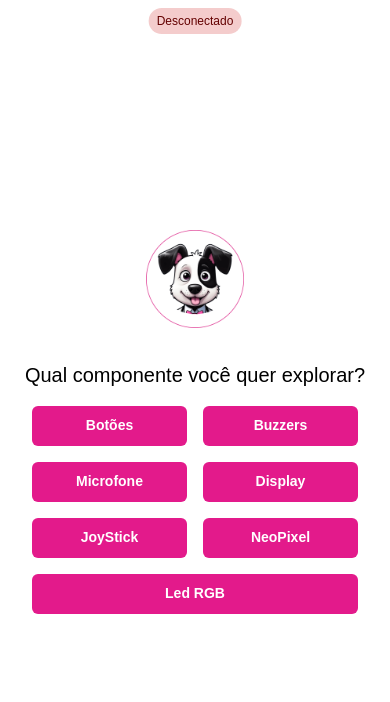
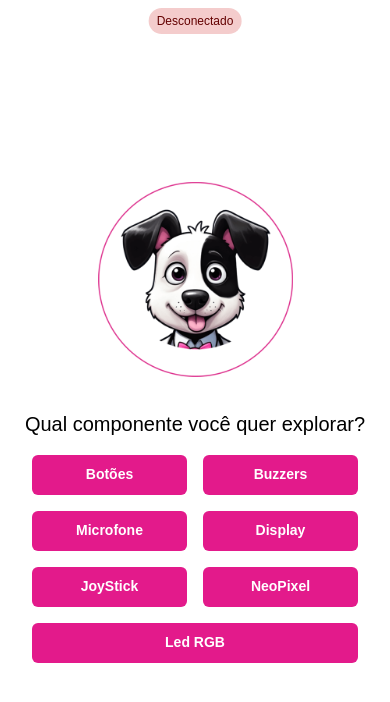
Before and after one commit to josepaliares/app-bitdoglab, a React (Vite) app: page /components in a window 390 px wide. Shown: the top 702 px of the page. Built offline with nearby package versions, Linux system fonts and the light colour scheme.

Commit message:
adjust logos size

```diff
--- a/src/pages/Components.tsx
+++ b/src/pages/Components.tsx
@@ -10,7 +10,7 @@ export default function Components() {
       <img
         src={bitdog}
         alt="imagem BitDog"
-        className="w-1/4 mb-4" // Changed from w-1/2 to w-1/4 to make it 50% smaller
+        className="w-1/2 md:w-1/3 lg:w-1/4 max-w-xs mb-4"
       />
       <h1 className="text-ubuntu font-medium text-lg">
         Qual componente você quer explorar?
--- a/src/pages/SplashScreen.tsx
+++ b/src/pages/SplashScreen.tsx
@@ -21,7 +21,7 @@ export default function SplashScreen() {
         <img
             src={logo}
             alt="Logo Escola 4.0"
-            className="w-1/2 mb-4"
+            className="w-1/2 md:w-1/3 lg:w-1/4 max-w-xs mb-4"
         />
         <h1 className='font-ubuntu text-xl font-bold text-white'>Escola 4.0</h1>
     </div>
```
